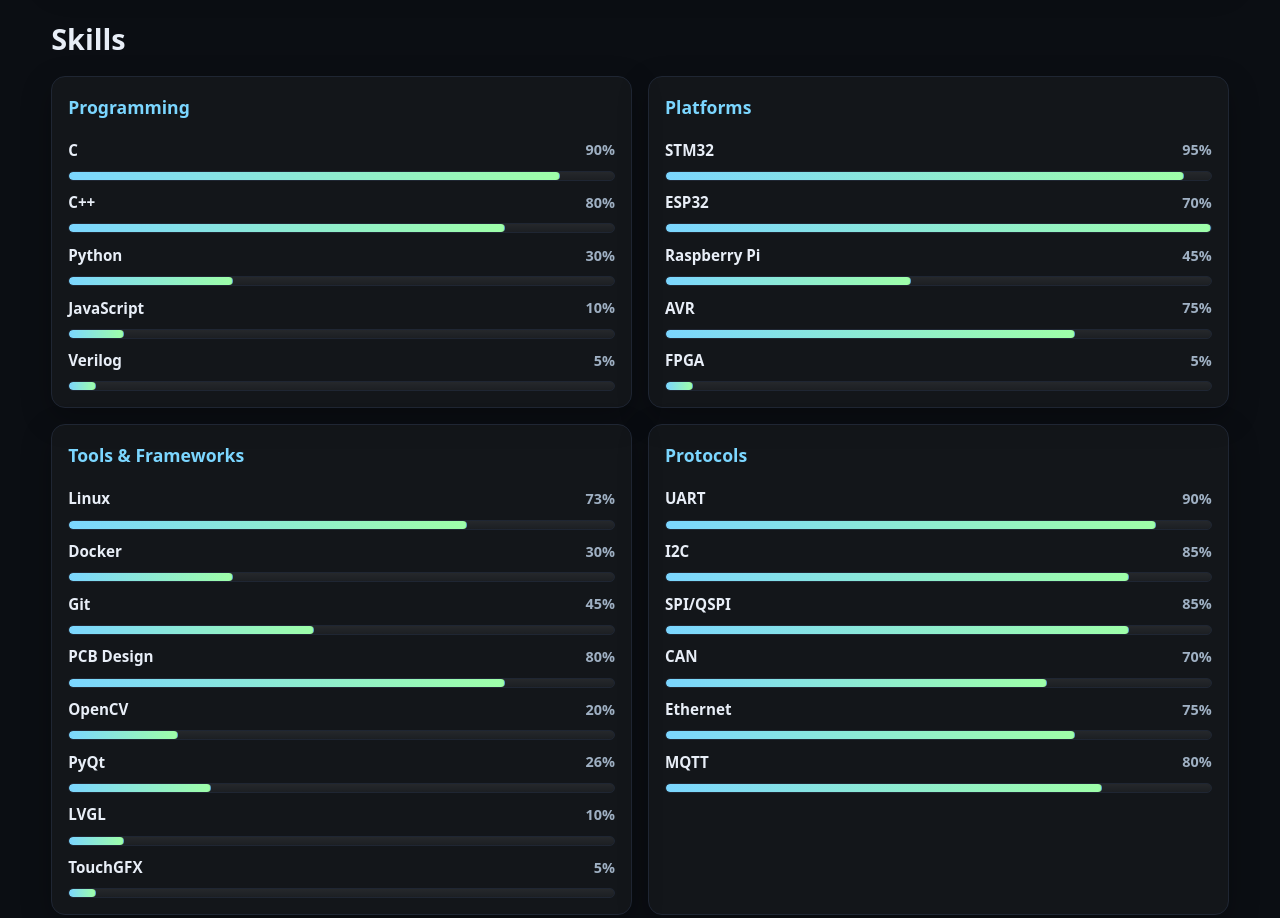
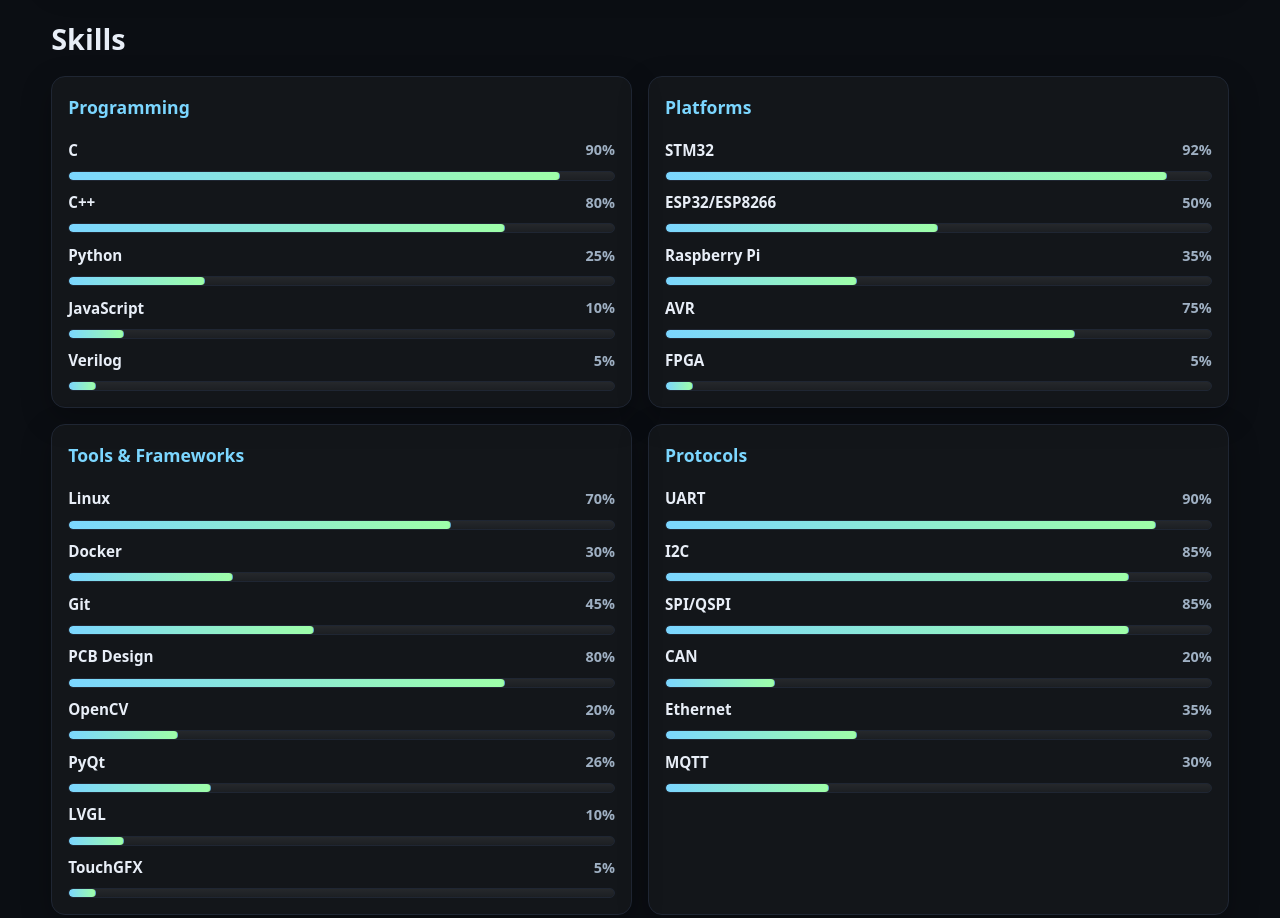
Before and after one commit to thehadi/thehadi.github.io, a plain HTML site: page index.html in a window 1280 px wide. Shown: the part 1060-1978 px from the top of the page. Drawn offline with Linux system fonts and the light colour scheme.

Commit message:
Update index.html

```diff
--- a/index.html
+++ b/index.html
@@ -31,7 +31,7 @@
       <a href="#contact" id="navContact">Contact</a>
     </nav>
     <div class="header-controls">
-      <button id="langToggle" class="lang-toggle" aria-label="Toggle language" title="Switch to Farsi">فا</button>
+      <button id="langToggle" class="lang-toggle" aria-label="Toggle language" title="Switch to Farsi">IR</button>
       <button id="menuBtn" class="menu-btn" aria-label="Menu">☰</button>
     </div>
   </div>
@@ -91,9 +91,9 @@
         <div class="skill">
           <div class="head">
             <span class="label">Python</span>
-            <span class="val">30%</span>
+            <span class="val">25%</span>
           </div>
-          <div class="bar"><span style="--val:30%;"></span></div>
+          <div class="bar"><span style="--val:25%;"></span></div>
         </div>
         <div class="skill">
           <div class="head">
@@ -116,23 +116,23 @@
         <div class="skill">
           <div class="head">
             <span class="label">STM32</span>
-            <span class="val">95%</span>
+            <span class="val">92%</span>
           </div>
-          <div class="bar"><span style="--val:95%;"></span></div>
+          <div class="bar"><span style="--val:92%;"></span></div>
         </div>
         <div class="skill">
           <div class="head">
-            <span class="label">ESP32</span>
-            <span class="val">70%</span>
+            <span class="label">ESP32/ESP8266</span>
+            <span class="val">50%</span>
           </div>
-          <div class="bar"><span style="--val:701%;"></span></div>
+          <div class="bar"><span style="--val:50%;"></span></div>
         </div>
         <div class="skill">
           <div class="head">
             <span class="label">Raspberry Pi</span>
-            <span class="val">45%</span>
+            <span class="val">35%</span>
           </div>
-          <div class="bar"><span style="--val:45%;"></span></div>
+          <div class="bar"><span style="--val:35%;"></span></div>
         </div>
         <div class="skill">
           <div class="head">
@@ -155,9 +155,9 @@
         <div class="skill">
           <div class="head">
             <span class="label">Linux</span>
-            <span class="val">73%</span>
+            <span class="val">70%</span>
           </div>
-          <div class="bar"><span style="--val:73%;"></span></div>
+          <div class="bar"><span style="--val:70%;"></span></div>
         </div>
         <div class="skill">
           <div class="head">
@@ -236,23 +236,23 @@
         <div class="skill">
           <div class="head">
             <span class="label">CAN</span>
-            <span class="val">70%</span>
+            <span class="val">20%</span>
           </div>
-          <div class="bar"><span style="--val:70%;"></span></div>
+          <div class="bar"><span style="--val:20%;"></span></div>
         </div>
         <div class="skill">
           <div class="head">
             <span class="label">Ethernet</span>
-            <span class="val">75%</span>
+            <span class="val">35%</span>
           </div>
-          <div class="bar"><span style="--val:75%;"></span></div>
+          <div class="bar"><span style="--val:35%;"></span></div>
         </div>
         <div class="skill">
           <div class="head">
             <span class="label">MQTT</span>
-            <span class="val">80%</span>
+            <span class="val">30%</span>
           </div>
-          <div class="bar"><span style="--val:80%;"></span></div>
+          <div class="bar"><span style="--val:30%;"></span></div>
         </div>
       </div>
     </div>
```
